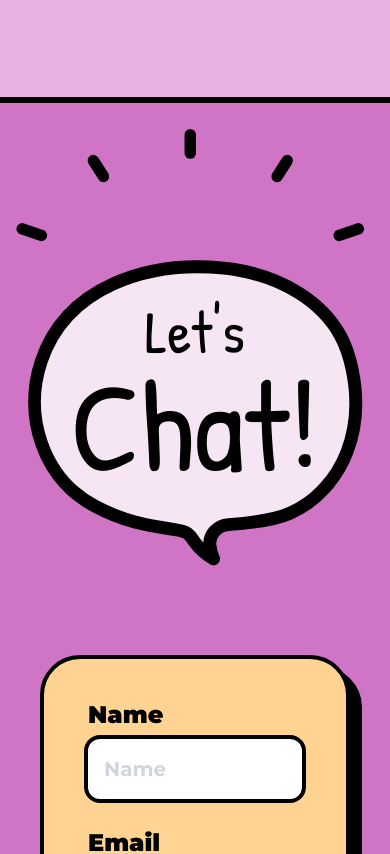
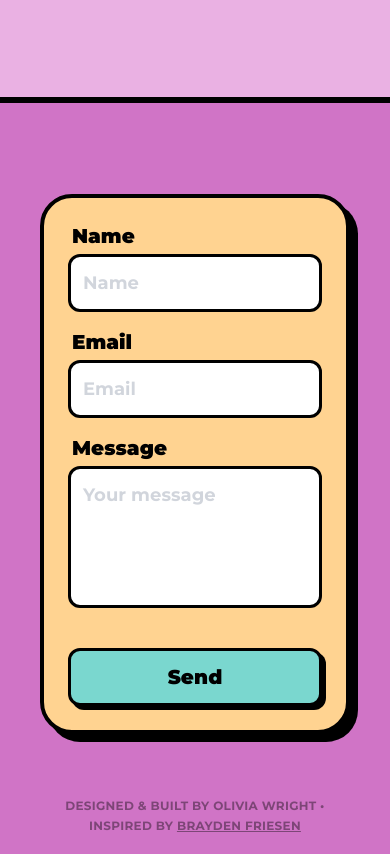
Before and after one commit to livvy-lab/portfolio-2026, a React (Vite) app: page / in a window 390 px wide. Shown: the part 4340-5194 px from the top of the page. Built offline with nearby package versions, Linux system fonts and the light colour scheme.

Commit message:
fix: contact form mobile friendly

```diff
--- a/src/components/ContactForm.jsx
+++ b/src/components/ContactForm.jsx
@@ -22,7 +22,6 @@ const ContactForm = () => {
       if (response.ok) {
         setStatus("success")
         form.reset()
-        // Reset message after 5 seconds
         setTimeout(() => setStatus(""), 5000)
       } else {
         setStatus("error")
@@ -35,54 +34,56 @@ const ContactForm = () => {
   return (
     <form
       onSubmit={handleSubmit}
-      className="bg-[#FFD391] border-[4px] border-black rounded-[2.5rem] p-10 md:px-14 shadow-[12px_12px_0px_0px_rgba(0,0,0,1)] w-full max-w-2xl flex flex-col gap-6"
+      /* Reduced p-6 on mobile, shadow to 8px, and tighter gap */
+      className="bg-[#FFD391] border-[4px] border-black rounded-[2rem] md:rounded-[2.5rem] p-6 md:p-10 md:px-14 shadow-[8px_8px_0px_0px_rgba(0,0,0,1)] md:shadow-[12px_12px_0px_0px_rgba(0,0,0,1)] w-full max-w-2xl flex flex-col gap-4 md:gap-6"
     >
       {/* Name Input */}
       <div className="flex flex-col gap-1">
-        <label className="font-mont font-black text-2xl text-black ml-1">Name</label>
+        <label className="font-mont font-black text-xl md:text-2xl text-black ml-1">Name</label>
         <input
           type="text"
           name="name"
           placeholder="Name"
           required
-          className="bg-white border-[4px] border-black rounded-2xl p-4 font-mont font-bold text-xl placeholder:text-gray-300 focus:outline-none focus:ring-4 ring-[#7AD7CF] transition-all w-full"
+          /* Reduced p-3 and text-lg for mobile */
+          className="bg-white border-[3px] md:border-[4px] border-black rounded-xl md:rounded-2xl p-3 md:p-4 font-mont font-bold text-lg md:text-xl placeholder:text-gray-300 focus:outline-none focus:ring-4 ring-[#7AD7CF] transition-all w-full"
         />
       </div>
 
       {/* Email Input */}
       <div className="flex flex-col gap-1">
-        <label className="font-mont font-black text-2xl text-black ml-1">Email</label>
+        <label className="font-mont font-black text-xl md:text-2xl text-black ml-1">Email</label>
         <input
           type="email"
           name="email"
           placeholder="Email"
           required
-          className="bg-white border-[4px] border-black rounded-2xl p-4 font-mont font-bold text-xl placeholder:text-gray-300 focus:outline-none focus:ring-4 ring-[#7AD7CF] transition-all w-full"
+          className="bg-white border-[3px] md:border-[4px] border-black rounded-xl md:rounded-2xl p-3 md:p-4 font-mont font-bold text-lg md:text-xl placeholder:text-gray-300 focus:outline-none focus:ring-4 ring-[#7AD7CF] transition-all w-full"
         />
       </div>
 
       {/* Message Input */}
       <div className="flex flex-col gap-1">
-        <label className="font-mont font-black text-2xl text-black ml-1">Message</label>
+        <label className="font-mont font-black text-xl md:text-2xl text-black ml-1">Message</label>
         <textarea
           name="message"
-          rows="5"
+          rows="4"
           placeholder="Your message"
           required
-          className="bg-white border-[4px] border-black rounded-2xl p-4 font-mont font-bold text-xl placeholder:text-gray-300 focus:outline-none focus:ring-4 ring-[#7AD7CF] resize-none transition-all w-full"
+          className="bg-white border-[3px] md:border-[4px] border-black rounded-xl md:rounded-2xl p-3 md:p-4 font-mont font-bold text-lg md:text-xl placeholder:text-gray-300 focus:outline-none focus:ring-4 ring-[#7AD7CF] resize-none transition-all w-full"
         ></textarea>
       </div>
 
-      {/* Status & Send Button */}
-      <div className="flex items-center justify-between mt-2">
-        <div className="flex-1">
+      {/* Status & Send Button - Stacked on mobile, side-by-side on desktop */}
+      <div className="flex flex-col md:flex-row items-center justify-between mt-2 gap-4">
+        <div className="text-center md:text-left">
           {status === "success" && (
-            <p className="font-mont font-black text-black text-xl italic uppercase">
+            <p className="font-mont font-black text-black text-lg md:text-xl italic uppercase animate-pulse">
               ✨ Sent Successfully!
             </p>
           )}
           {status === "error" && (
-            <p className="font-mont font-black text-red-600 text-xl uppercase">
+            <p className="font-mont font-black text-red-600 text-lg md:text-xl uppercase">
               Error! Try again.
             </p>
           )}
@@ -91,7 +92,8 @@ const ContactForm = () => {
         <button
           type="submit"
           disabled={status === "sending"}
-          className="bg-[#7AD7CF] border-[4px] border-black rounded-2xl px-16 py-4 font-mont font-black text-2xl shadow-[6px_6px_0px_0px_rgba(0,0,0,1)] hover:-translate-y-1 hover:translate-x-1 active:shadow-none active:translate-y-1 transition-all cursor-pointer disabled:opacity-50 disabled:cursor-not-allowed"
+          /* Full width on mobile (w-full) makes it much easier to tap */
+          className="w-full md:w-auto bg-[#7AD7CF] border-[3px] md:border-[4px] border-black rounded-xl md:rounded-2xl px-12 md:px-16 py-3 md:py-4 font-mont font-black text-xl md:text-2xl shadow-[4px_4px_0px_0px_rgba(0,0,0,1)] md:shadow-[6px_6px_0px_0px_rgba(0,0,0,1)] hover:-translate-y-1 hover:translate-x-1 active:shadow-none active:translate-y-1 transition-all cursor-pointer disabled:opacity-50 disabled:cursor-not-allowed"
         >
           {status === "sending" ? "Sending..." : "Send"}
         </button>
--- a/src/sections/Contact.jsx
+++ b/src/sections/Contact.jsx
@@ -4,18 +4,22 @@ import ChatIllustration from '../components/ChatIllustration'
 
 const Contact = () => {
   return (
-    <div className="flex flex-col items-center justify-between w-full min-h-[80vh] pt-20 pb-10 px-6 animate-fadeIn">
+    /* Reduced pt-20 to pt-10 for mobile so the form isn't pushed too far down */
+    <div className="flex flex-col items-center justify-between w-full min-h-[70vh] md:min-h-[80vh] pt-10 md:pt-20 pb-10 px-6 animate-fadeIn">
       <div className="flex flex-col lg:flex-row items-center justify-center gap-10 lg:gap-20 w-full flex-grow">
-        <div className="flex-shrink-0">
+
+        {/* Hidden on mobile, visible on desktop (lg and up) */}
+        <div className="hidden lg:block flex-shrink-0">
           <ChatIllustration />
         </div>
+
         <ContactForm />
       </div>
 
-      <footer className="mt-20 w-full text-center">
-        <p className="font-mont font-bold text-black/40 text-sm md:text-base tracking-wide uppercase">
+      <footer className="mt-16 md:mt-20 w-full text-center">
+        <p className="font-mont font-bold text-black/40 text-xs md:text-base tracking-wide uppercase px-4">
           DESIGNED & BUILT BY OLIVIA WRIGHT •
-          <span className="ml-1">
+          <span className="block md:inline mt-1 md:mt-0">
             INSPIRED BY{' '}
             <a
               href="https://braydenfriesen.com/"
```
